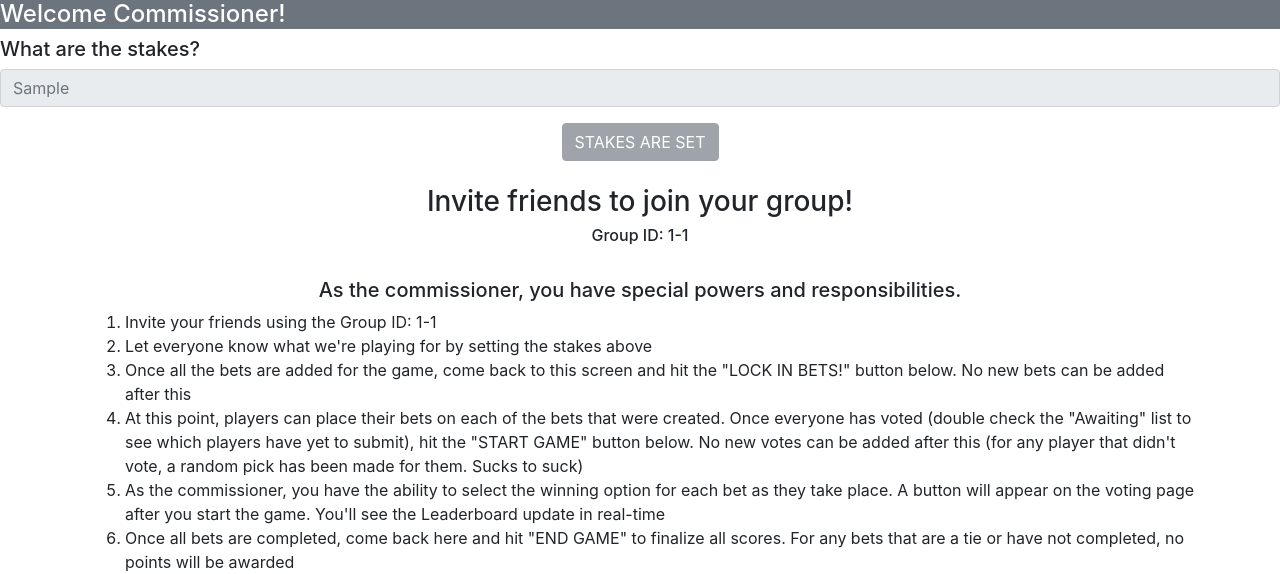
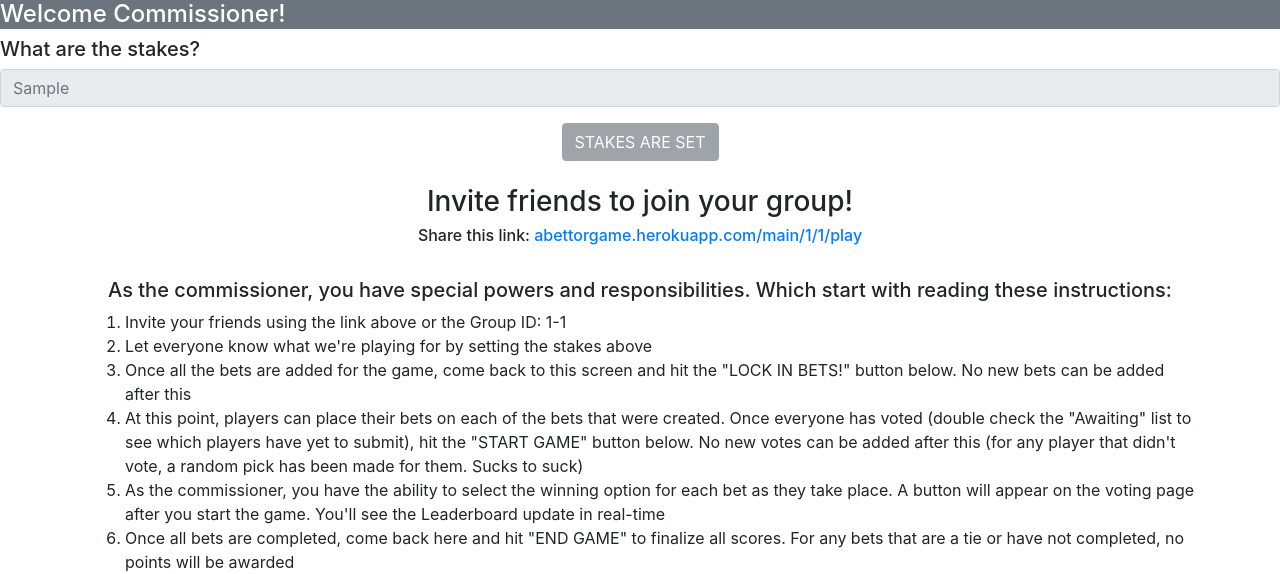
Before and after one commit to jiangl/abettorgame, a Django app: page /1/1/group-admin in a window 1280 px wide. Shown: the part 56-630 px from the top of the page. Run offline with Django 3.2, Linux system fonts and the light colour scheme; a user stored in the database is signed in; tables that the repository leaves empty hold one stand-in row (values such as "Sample post"); some libraries are stand-ins or nearby versions.

Commit message:
create "play" url to invite friends to join your group and to redirect user to current stage

```diff
--- a/maingame/templates/group-admin.html
+++ b/maingame/templates/group-admin.html
@@ -24,15 +24,15 @@
 </br>
 
 <h3 class="col text-center">Invite friends to join your group!</h3>
-<h6 class="col text-center">Group ID: {{ group_id }}-{{ event.id }}</h6>
+<h6 class="col text-center">Share this link: <a href="http://abettorgame.herokuapp.com/main/{{group_id}}/{{event.id}}/play">abettorgame.herokuapp.com/main/{{group_id}}/{{event.id}}/play</a></h6>
 
 </br>
 
-<h5 class="col text-center">As the commissioner, you have special powers and responsibilities.</h5>
+<h5 class="col text-center">As the commissioner, you have special powers and responsibilities. Which start with reading these instructions:</h5>
 <div class="container">
     <ol class="list">
         <li>
-            Invite your friends using the Group ID: {{ group_id }}-{{ event.id }}
+            Invite your friends using the link above or the Group ID: {{ group_id }}-{{ event.id }}
         </li>
         <li>
             Let everyone know what we're playing for by setting the stakes above
--- a/maingame/urls.py
+++ b/maingame/urls.py
@@ -8,6 +8,7 @@ urlpatterns = [
     path('signup', views.signup, name='signup'),
     path('join-group-and-event', views.join_group_and_event, name='join_group_and_event'),
     path('create-group-and-event', views.create_group_and_event, name='create_group_and_event'),
+    path('<int:group_id>/<int:event_id>/play', views.play, name='play'),
     path('<int:group_id>/<int:event_id>/group-admin', views.group_admin, name='group_admin'),
     path('<int:group_id>/<int:event_id>/set-stakes', views.set_stakes, name='set_stakes'),
     path('<int:group_id>/<int:event_id>/add-bets', views.add_bets, name='add_bets'),
--- a/maingame/views.py
+++ b/maingame/views.py
@@ -42,6 +42,34 @@ def signup(request):
 @login_required
 def index(request):
   return render(request, 'index.html', {})
+
+@login_required
+def play(request, group_id, event_id):
+    event = Event.objects.get(id=event_id)
+    current_stage_id = event.current_stage.id if event.current_stage else None
+    event_type_id = event.type.id
+    redirect_url = 'add_bets'
+
+    add_user_to_groupevent(
+            user_id=request.user.id,
+            group_id=group_id,
+            event_id=event_id
+        )
+
+    if event_type_id is EventType.STANDARD.value:
+        if current_stage_id is None:
+            redirect_url = redirect_url
+        else:
+            if current_stage_id is StandardEventStages.ADD.value:
+                redirect_url = redirect_url
+            elif current_stage_id is StandardEventStages.PLACE.value:
+                redirect_url = 'show_placements'
+            elif current_stage_id is StandardEventStages.RUN.value:
+                redirect_url = 'running_bets'
+            else:
+                redirect_url = 'leaderboard'
+
+    return HttpResponseRedirect(reverse('maingame:{kwarg}'.format(kwarg=redirect_url), args=[group_id, event_id]))
 
 @login_required
 def join_group_and_event(request):
```
